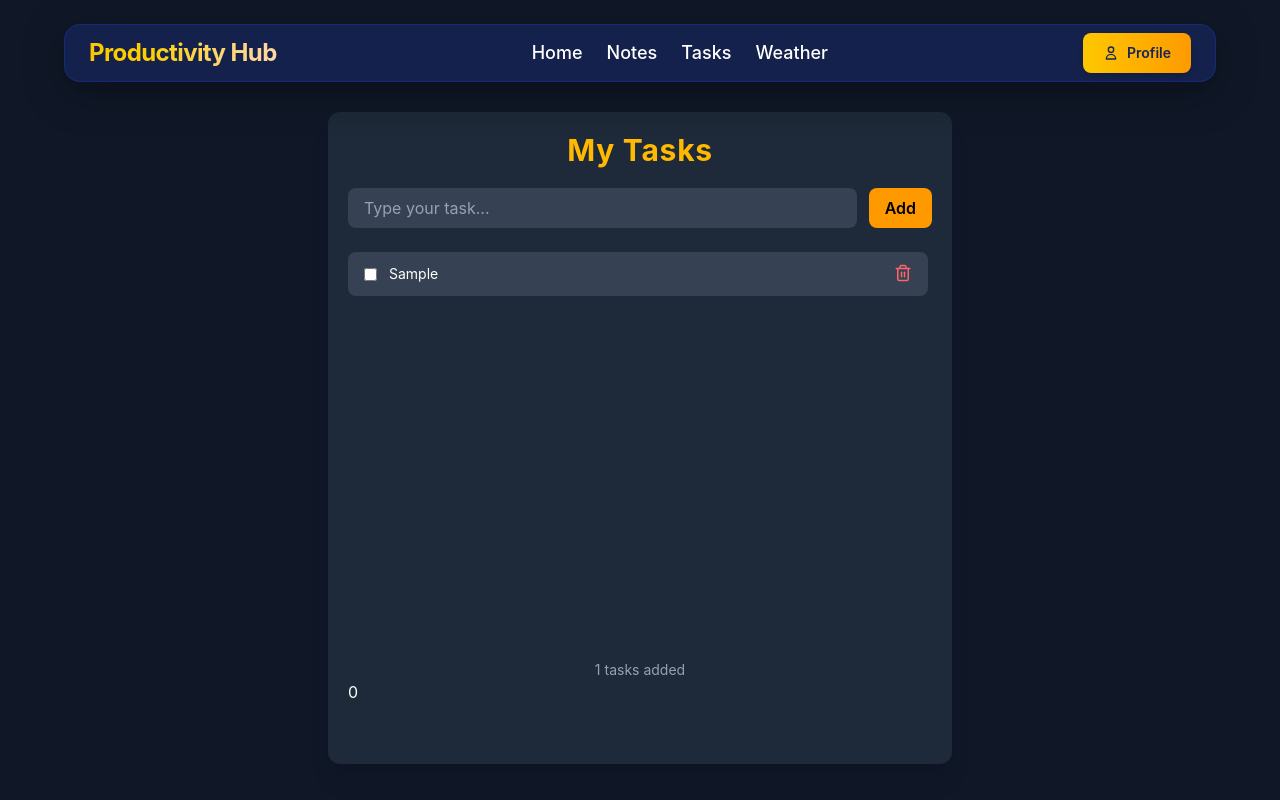
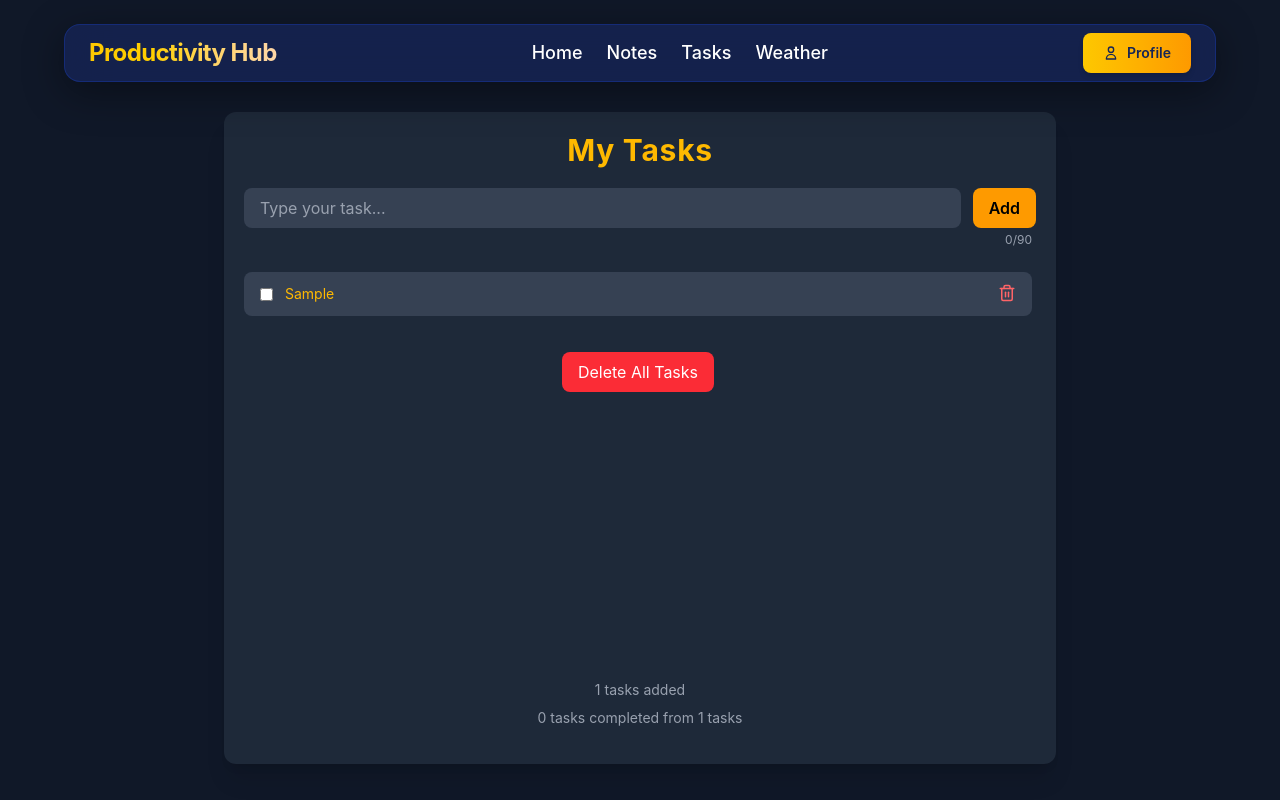
Before and after one commit to snigdhamistry/my-productivity-hub, a React (Vite) app: page /tasks in a window 1280 px wide. Both pictures are taken after typing "Sample" into the empty fields and a click on the button "Add". Built offline with nearby package versions, Linux system fonts and the light colour scheme.

Commit message:
improve task section with character counter, completion tracking, and delete-all functionality .

```diff
--- a/src/pages/Tasks.jsx
+++ b/src/pages/Tasks.jsx
@@ -26,7 +26,7 @@ const Tasks = () => {
               } else {
                      setError('')
                      setTask([...task, {
-                            id: new Date().toLocaleString(),
+                            id: new Date().toLocaleString('en-US', { month: 'short', day: 'numeric', year: 'numeric', hour: '2-digit', minute: '2-digit', second: '2-digit' }),
                             text: text,
                             completed: false
                      }])
@@ -37,7 +37,7 @@ const Tasks = () => {
        return (
               <div className="h-screen bg-gray-900 flex justify-center pt-28 pb-9 px-4 text-white overflow-hidden">
 
-                     <div className="w-full max-w-1/2 bg-gray-800 p-5 rounded-xl shadow-xl flex flex-col">
+                     <div className="w-full max-w-2/3 bg-gray-800 p-5 rounded-xl shadow-xl flex flex-col">
 
                             <form onSubmit={addTask} className="flex flex-col gap-5">
 
@@ -45,13 +45,15 @@ const Tasks = () => {
                                           My Tasks
                                    </h1>
 
+                                   <div className="flex flex-col gap-1">
+
                                           <div className="flex flex-col sm:flex-row gap-3">
 
                                                  <input
                                                         type="text"
                                                         placeholder="Type your task..."
                                                         value={text}
-                                                 maxLength={50}
+                                                        maxLength={90}
                                                         onChange={(e) => setText(e.target.value)}
                                                         className="flex-1 px-4 py-2 rounded-lg bg-gray-700 outline-none focus:ring-2 focus:ring-amber-400 placeholder-gray-400"
                                                  />
@@ -65,6 +67,14 @@ const Tasks = () => {
 
                                           </div>
 
+                                          <p className="text-xs text-gray-400 text-right pr-1">
+                                                 {text.length}/90
+                                          </p>
+
+                                   </div>
+
+
+
                                    {error && (
                                           <p className="text-red-400 text-sm text-center">
                                                  {error}
@@ -73,12 +83,11 @@ const Tasks = () => {
 
                             </form>
 
-                            {/* Task List */}
                             <div className="mt-6 flex flex-col gap-3 flex-1 overflow-y-auto overflow-x-hidden pr-1 max-h-[50vh]">
 
                                    {task.map((elem, idx) => (
                                           <div
-                                                 key={elem.idx}
+                                                 key={elem.id}
                                                  className="flex items-start justify-between bg-gray-700 px-4 py-3 rounded-lg gap-3"
                                           >
 
@@ -95,31 +104,38 @@ const Tasks = () => {
                                                                }}
                                                         />
 
-                                                        <p className={`w-full wrap-break-word text-sm ${elem.completed ? "line-through text-gray-400" : ""}`}>
+                                                        <p className={`w-full text-amber-400 break-all text-sm ${elem.completed ? "line-through text-gray-400" : ""}`}>
                                                                {elem.text}
                                                         </p>
-
                                                  </div>
 
                                                  <button
                                                         onClick={() => {
-                                                               setTask(task.filter((_, idx2) => idx2 !== idx))
+                                                               setTask(task.filter((elem, idx2) => {
+                                                                      return idx2 !== idx
+                                                               }))
                                                         }}
                                                         className="text-red-400 hover:text-red-600 shrink-0"
                                                  >
                                                         <Trash2 size={18} />
                                                  </button>
 
+
                                           </div>
                                    ))}
+                                   <div className="flex justify-center mt-4 sticky bottom-0 bg-gray-800 py-2">
+                                          {task.length > 0 && (
+                                                 <button
+                                                        onClick={() => setTask([])}
+                                                        className="bg-red-500 hover:bg-red-600 text-white px-4 py-2 rounded-lg transition"
+                                                 >
+                                                        Delete All Tasks
+                                                 </button>
+                                          )}
+                                   </div>
 
                             </div>
 
-                            {task.length !== 0 && (
-                                   <p className="text-center text-sm text-gray-400 mt-2">
-                                          {task.length} tasks added
-                                   </p>
-                            )}
                             {
                                    task.length === 0 && (
                                           <p className="text-center text-sm text-gray-400 mt-2">
@@ -127,21 +143,36 @@ const Tasks = () => {
                                           </p>
                                    )
                             }
+                            {task.length !== 0 && (
+                                   <p className="text-center text-sm text-gray-400 mt-2">
+                                          {task.length} tasks added
+                                   </p>
+                            )}
                             {
-                                   task.length > 7 && (
+                                   task.length > 10 && (
                                           <p className="text-center text-sm text-red-400 mt-2">
                                                  You have a lot of tasks! Consider prioritizing them.
                                           </p>
                                    )
                             }
+                            {/*
+                            <p className="text-center text-sm text-gray-400 mt-2">
+                                   {task.filter((elem) => (elem.completed == true)).length} tasks completed from {task.length} tasks
+                            </p> */}
                             {
-                                   task.length == 0 || task.length - 1 && (
-                                          <p className="text-center text-sm text-teal-400 mt-2">
-                                                 {task.length==0} no tasks remaining! Great job!
-                                                 {task.length - 0} tasks remaining! Keep going!
+                                   task.filter((elem) => elem.completed).length !== task.length &&
+                                   <p className="text-center text-sm text-gray-400 mt-2">
+                                          {task.filter((elem) => elem.completed).length} tasks completed from {task.length} tasks
                                    </p>
-                                   )
                             }
+
+                            {
+                                   task.filter((elem) => elem.completed).length === task.length && task.length !== 0 &&
+                                   <p className="text-center text-sm text-green-400 mt-2">
+                                          All tasks are completed!
+                                   </p>
+                            }
+
                      </div>
 
               </div>
```
Lines whose indentation alone changed are shown as unchanged.
